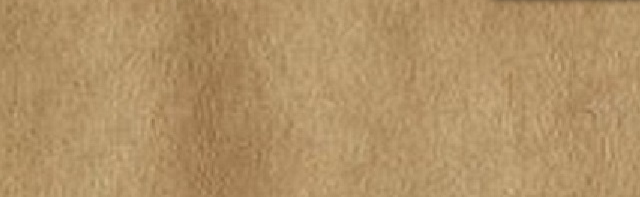
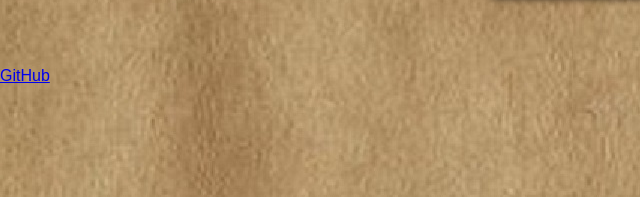
Before and after one commit to Rex4God/Sidehustle-Task--Week-3, a plain HTML site: page index.html in a window 1280 px wide. Shown: the part 493-690 px from the top of the page, 0-640 px from the left. Drawn offline with Linux system fonts and the light colour scheme.

Commit message:
Update index.html

```diff
--- a/index.html
+++ b/index.html
@@ -20,5 +20,7 @@
     </div>
 
     <script src="main.js"></script>
+
+	<a href= "https://github.com/Rex4God/Sidehustle-Task--Week-3">GitHub</a>
 </body>
 </html>
```
